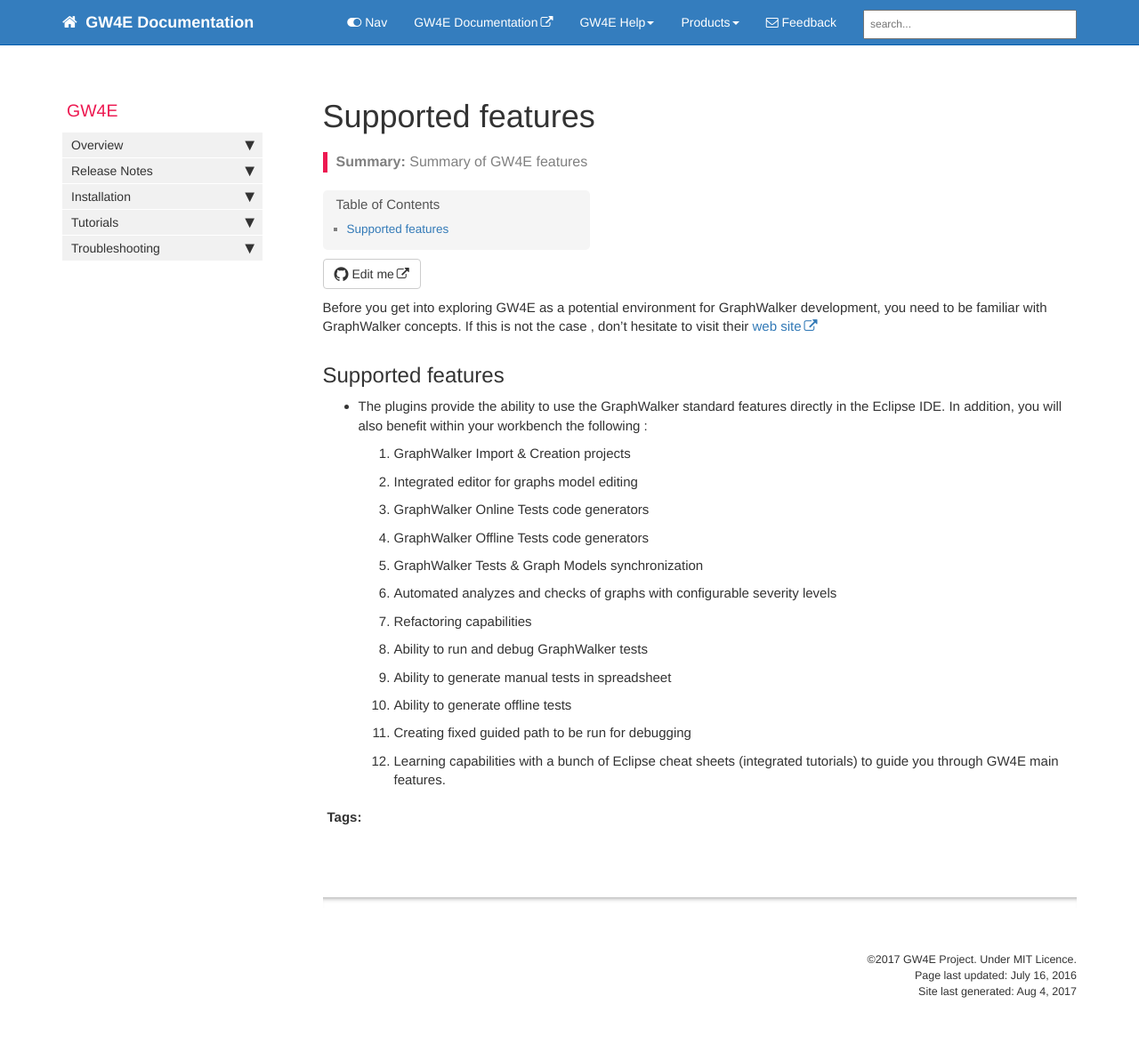
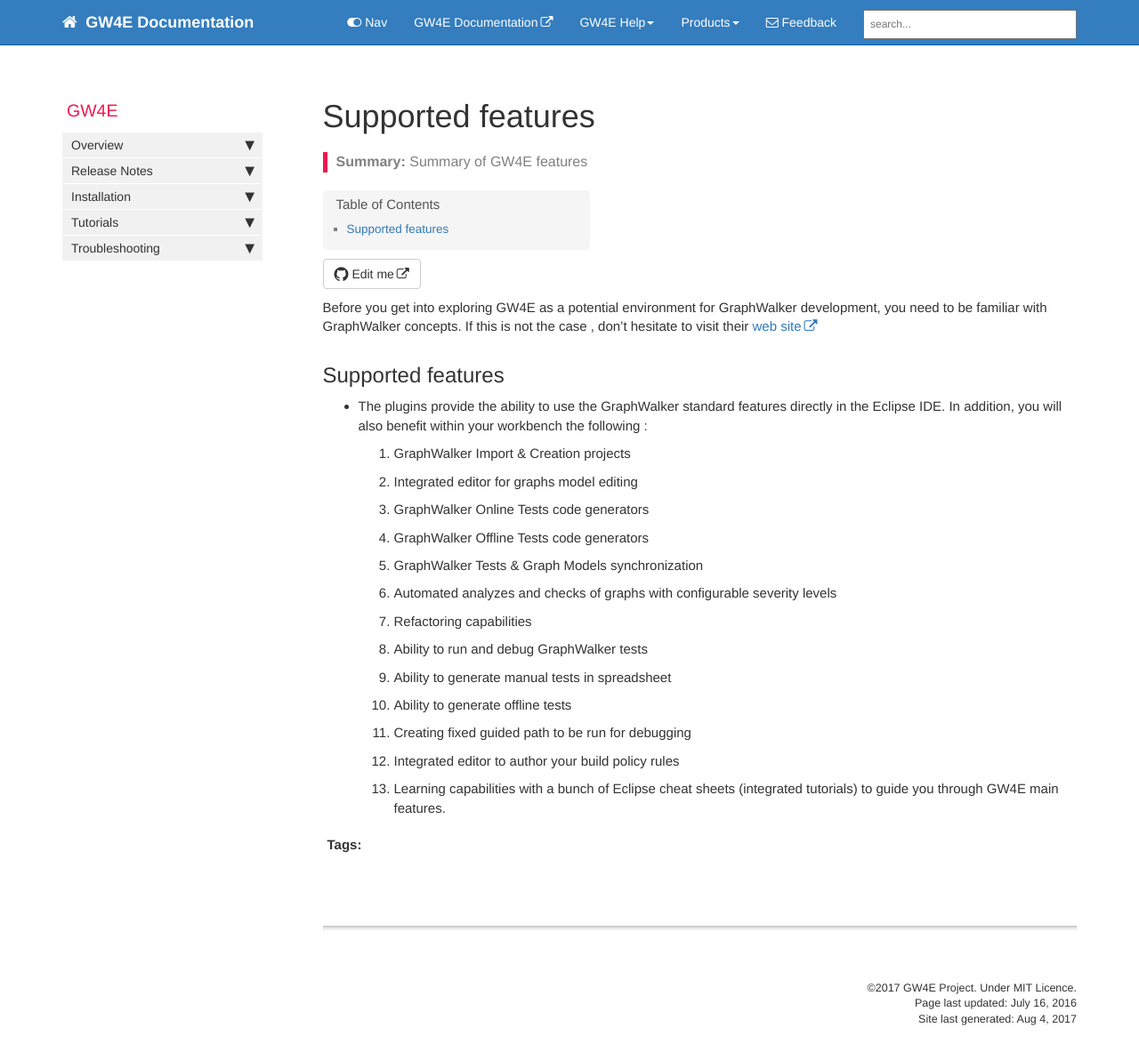
Before and after one commit to gw4e/gw4e.github.io, a Jekyll site: the page built from pages/mydoc/mydoc_supported_features.md, in a window 1280 px wide and 1206 px high. Shown: the top 1192 px of the window at 89% size. Built offline with Jekyll 4.4.1, drawn with Linux system fonts in a browser that asks for light colours; nearby versions of some CDN libraries; comment, search, counter and statistics services are not loaded.

Commit message:
add guided editor for build policies in the list of features

```diff
--- a/pages/mydoc/mydoc_supported_features.md
+++ b/pages/mydoc/mydoc_supported_features.md
@@ -27,4 +27,5 @@ If this is not the case , don't hesitate to visit their [web site](http://graphw
    9. Ability to generate manual tests in spreadsheet
   10. Ability to generate offline tests
   11. Creating fixed guided path to be run for debugging
-  12. Learning capabilities with a bunch of Eclipse cheat sheets (integrated tutorials) to guide you through GW4E main features.
+  12. Integrated editor to author your build policy rules
+  13. Learning capabilities with a bunch of Eclipse cheat sheets (integrated tutorials) to guide you through GW4E main features.
```
